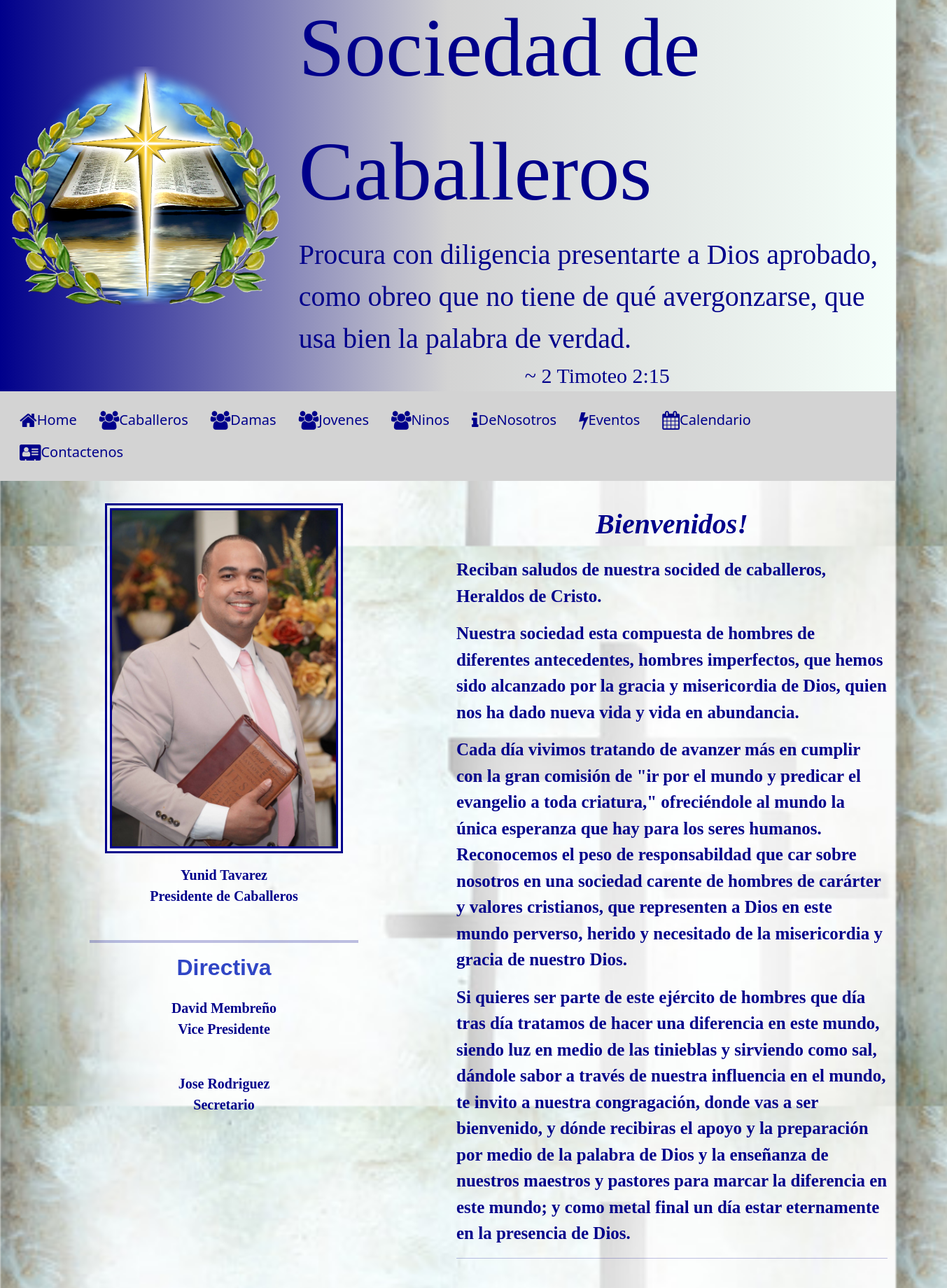
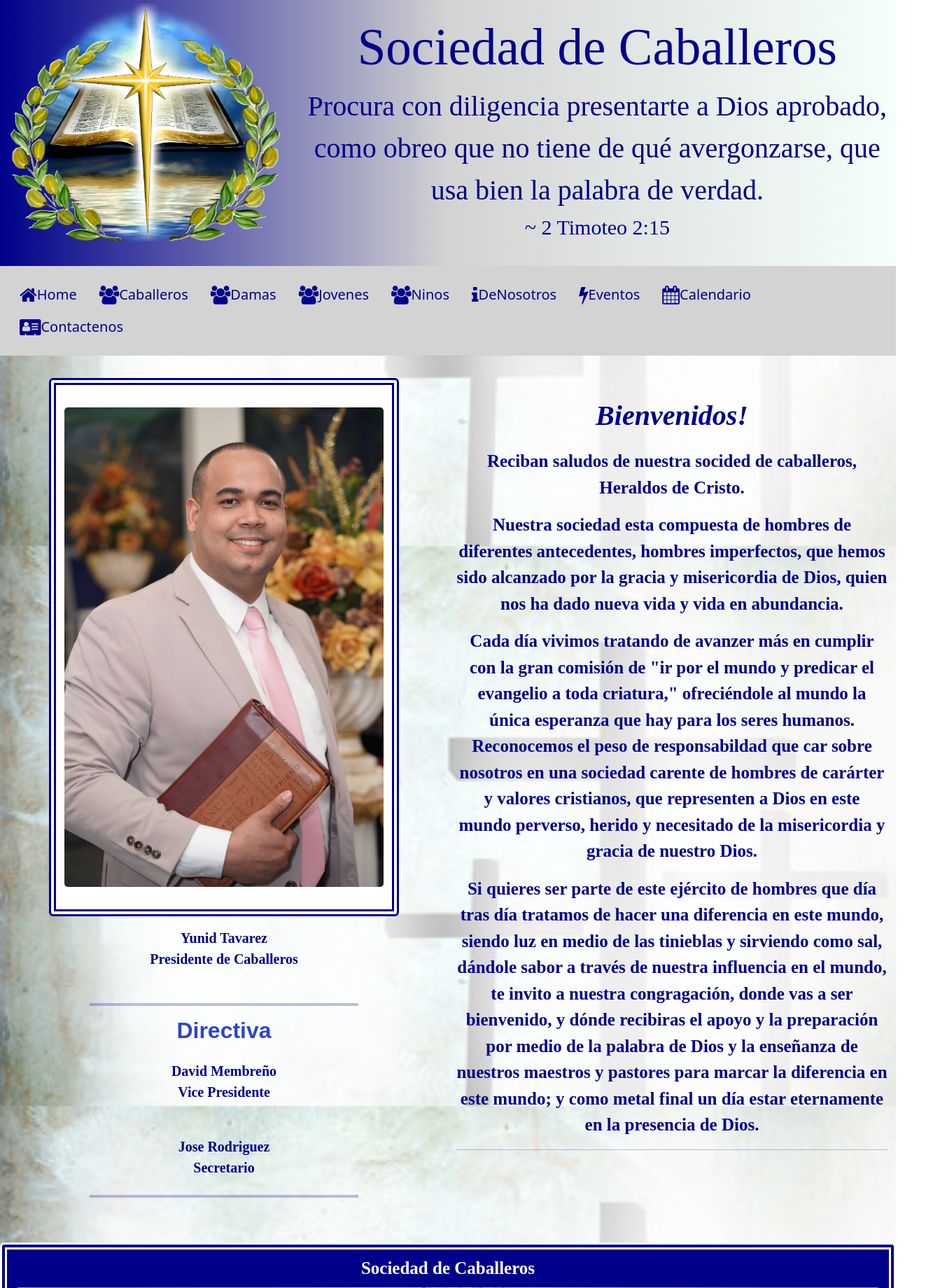
Before and after one commit to hgandia/edj-react, a React (Create React App) app: page /leader/1 in a window 1280 px wide. Shown: the part 20-1860 px from the top of the page at 70% size, 1353 px wide, since content can reach past the window. Built offline with nearby package versions, Linux system fonts and the light colour scheme.

Commit message:
React Site BootStrap Proof

```diff
--- a/src/app/pages/Events.js
+++ b/src/app/pages/Events.js
@@ -1,4 +1,4 @@
-import { Row, Col, } from 'reactstrap';
+import { Row, Col } from 'reactstrap';
 import DisplayFlyers from '../../components/DisplayFlyers';
 
 const Events = () => {
--- a/src/app/pages/LeadersPage.js
+++ b/src/app/pages/LeadersPage.js
@@ -1,4 +1,4 @@
-import { Col, Row } from 'reactstrap';
+import { Col, Row, CardImg, CardBody, CardText, Card, CardTitle } from 'reactstrap';
 import { useParams } from 'react-router-dom';
 import { NAVPAGES } from '../shared/NAVPAGES';
 
@@ -18,10 +18,20 @@ console.log('leader is: ', leader);
     if(leader.id > 0 && leader.id < 5 ) {
         console.log('leader.id is: ', leader.id);
         return (
-            <>
+        <>
             <Row className='mx-auto'>
-                <Col md='5' sm='12'style={{ flex: 1, justifyContent: 'center', textAlign:'center' }}>
-                    <img src={leader.image} alt='group leader' height='500' style={{ border: '10px darkblue double' }}/>
+                <Col md='5' sm='12' style={{ flex: 1, justifyContent: 'center', textAlign:'center' }}>
+                    <Row className='' alt='group leader' height='500'>
+                        <Card style={{ width: 500, border: '10px darkblue double', backgroundColor: 'white' }} className='mx-auto'>
+                            <CardTitle className='mx-auto mt-4'>
+                                {/* {leader.leaderTitle} */}
+                            </CardTitle>
+                            <CardImg src={leader.image} alt={leader.leaderTitle} />
+                            <CardBody>
+                                <CardText></CardText>
+                            </CardBody>
+                        </Card>
+                    </Row>
                     <Row className='mt-3' style={{ flex: 1, justifyContent: 'center', fontSize: '20px', fontFamily: 'papyrus', color: 'darkblue', fontWeight: 'bold'}}>
                         {leader.leaderName}<br />{leader.leaderTitle}
                     </Row>
@@ -35,16 +45,20 @@ console.log('leader is: ', leader);
                     <Row className='mt-5' style={{ flex: 1, justifyContent: 'center', fontSize: '20px', fontFamily: 'papyrus', color: 'darkblue', fontWeight: 'bold'}}>
                         {leader.secName}<br />{leader.secTitle}
                     </Row>
+                    <Row style={{ flex: 1, justifyContent: 'center', fontSize: '20px', fontFamily: 'papyrus', color: 'darkblue', fontWeight: 'bold'}}>
+                        <hr className='mt-4' style={{ justifyContent: 'center', border: 'solid 2px darkblue', width: '60%' }}/>
+                    </Row>
                 </Col>
-                <Col sm='12' style={{ flex: 1, fontSize: '25px', fontFamily: 'papyrus', color: 'darkblue', fontWeight: 'bold' }}>
+                <Col sm='12' style={{ flex: 1, fontSize: '25px', fontFamily: 'papyrus', color: 'darkblue', fontWeight: 'bold', textAlign:'center'}}>
                     <p style={{
                                 flex: 1,
                                 textAlign:'center',
                                 fontSize: '40px',
                                 fontFamily: 'papyrus',
                                 color: 'darkblue',
-                                fontWeight: 'bold'
-                            }}><em>Bienvenidos!</em></p>
+                                fontWeight: 'bold',
+                            }} className='mt-4'><em>Bienvenidos!</em>
+                    </p>
                     {leader.content.split('\n').map((t, key) => {
                         return <p key={key}>{t}</p>;
                     })}
@@ -52,23 +66,46 @@ console.log('leader is: ', leader);
                     {/* {leader.content2} */}
                 </Col>
             </Row>
-            <Row className='mx-auto my-5'>
-                <Col className='mt-5' style={{ textAlign: 'center' }}>
-                    <img src={leader.groupImage} alt='Group Pic' height='900' style={{ border: '10px darkblue double' }} />
-                </Col>
+            <Row className=' mx-auto my-5'>
+                <Card style={{ width: 1500, border: '10px white double', backgroundColor: 'darkblue' }} className='mx-auto'>
+                    <CardTitle className='mx-auto mt-2'
+                            style = {{
+                                 flex: 1,
+                                 fontSize: '25px',
+                                 fontFamily: 'papyrus',
+                                 color: 'white',
+                                 fontWeight: 'bold'
+                                }}>
+                                    {leader.title}
+                    </CardTitle>
+                    <CardImg src={leader.groupImage} alt={leader.title} />
+                    <CardBody>
+                        <CardText></CardText>
+                    </CardBody>
+                </Card>
             </Row>
-            </>
-        );
+        </>
+    );
     }
     else if (leader.id === 5){
         return(
             <Row className='mx-auto'>
                 <Col md='5' style={{ flex: 1, justifyContent: 'center', textAlign:'center' }}>
-                    <img src={leader.image} alt='group leader' height='500' style={{ border: '10px darkblue double' }}/>
-                    <Row className='mt-3' style={{ flex: 1, justifyContent: 'center', fontSize: '20px', fontFamily: 'papyrus', color: 'darkblue', fontWeight: 'bold'}}>
+                    <Row className='' alt='group leader' height='500'>
+                        <Card style={{ width: 800, border: '10px darkblue double', backgroundColor: 'white' }} className='mx-auto'>
+                            <CardTitle className='mx-auto mt-4'>
+                                {/* {leader.leaderTitle} */}
+                            </CardTitle>
+                            <CardImg src={leader.image} alt={leader.leaderTitle} />
+                            <CardBody>
+                                <CardText></CardText>
+                            </CardBody>
+                        </Card>
+                    </Row>
+                    <Row className='mt-4' style={{ flex: 1, justifyContent: 'center', fontSize: '25px', fontFamily: 'papyrus', color: 'darkblue', fontWeight: 'bold'}}>
                         {leader.leaderName}
                     </Row>
-                    <Row className='mt-5'>
+                    <Row className='mt-5 mb-5'>
                         <Col md='8' className='mx-auto'>
                             <h2 style={{ flex: 1,
                                         fontFamily: 'Papyrus, Times New Roman, Times, serif',
@@ -103,7 +140,7 @@ console.log('leader is: ', leader);
                         </Col>
                     </Row>
                 </Col>
-                <Col style={{ flex: 1, justifyContent: 'center', fontSize: '25px', fontFamily: 'papyrus', color: 'darkblue', fontWeight: 'bold'}}>
+                <Col style={{ flex: 1, justifyContent: 'center', fontSize: '25px', fontFamily: 'papyrus', color: 'darkblue', fontWeight: 'bold',  textAlign:'center'}}>
                     <p style={{
                                         flex: 1,
                                         textAlign:'center',
@@ -111,11 +148,13 @@ console.log('leader is: ', leader);
                                         fontFamily: 'papyrus',
                                         color: 'darkblue',
                                         fontWeight: 'bold'
-                                    }}><em>Nuestra Historia!</em>
+                                    }}><em><u>Nuestra Historia!</u></em>
                     </p>
                     {leader.content.split('\n').map((t, key) => {
                         return <p key={key}>{t}</p>;
-                    })}
+                    })
+
+                    }
                 </Col>
             </Row>
         );
@@ -123,7 +162,17 @@ console.log('leader is: ', leader);
         return (
             <Row className='mx-auto'>
                 <Col md='5'  style={{ flex: 1, justifyContent: 'center', textAlign:'center' }}>
-                    <img src={leader.image} alt='group leader' height='500' style={{ border: '10px darkblue double' }}/>
+                    <Row className='' alt='group leader' height='500'>
+                        <Card style={{ width: 500, border: '10px darkblue double', backgroundColor: 'white' }} className='mx-auto'>
+                            <CardTitle className='mx-auto mt-4'>
+                                {/* {leader.leaderTitle} */}
+                            </CardTitle>
+                            <CardImg src={leader.image} alt={leader.leaderTitle} />
+                            <CardBody>
+                                <CardText></CardText>
+                            </CardBody>
+                        </Card>
+                    </Row>
                     <Row className='mt-3' style={{ flex: 1, justifyContent: 'center', fontSize: '20px', fontFamily: 'papyrus', color: 'darkblue', fontWeight: 'bold'}}>
                         {leader.leaderName}<br />{leader.leaderTitle}
                     </Row>
--- a/src/app/shared/NAVPAGES.js
+++ b/src/app/shared/NAVPAGES.js
@@ -15,7 +15,7 @@ export const NAVPAGES = [
         title1: 'Iglesia Pentecostal',
         title2: 'Estrella de Jacob',
         subTitle: 'La mas linda del Bronx!',
-        content:'Por lo gracia de nuestro Señor Jesucristo estamos estrenando nuestra nueva página cibernética.\nPor estos medios le queremos dar la mas cordial bienvenida, donde esperamos que puedan conocer más a nuestra iglesia, la Estrella de Jacob, La más linda del Bronx.\nLe invitamos para que explore nuestras sociedades, nuestro historial, eventos anuales, y calendario.\nPodrá también contactarnos, si así lo desea y dejarnos su oraciones, peticiones y comentarios.\nEsperamos que esta pagina sea de gran bendición a todos ustedes.  Por cierto, mas detalles y funciones serán agregadas a la página mientras avanzamos en esta aventura cibernética.\nNuestro Señor Jesucristo nos ha encomendado de “id por todo el mundo y predicad el evangelio a toda criatura.”  De esta manera creemos que nuestro alcance será más efectivo, alcanzando mas personas de diferentes indoles de la vida en este mundo.\nDios les bendiga y nos veremos pronto.\nSu Pastor,\nRev. Aurelio Rexach, Phd',
+        content:'Por lo gracia de nuestro Señor Jesucristo estamos estrenando nuestra nueva página cibernética.\nPor estos medios le queremos dar la mas cordial bienvenida, donde esperamos que puedan conocer más a nuestra iglesia, la Estrella de Jacob, La más linda del Bronx.\nLe invitamos para que explore nuestras sociedades, nuestro historial, eventos anuales, y calendario.\nPodrá también contactarnos, si así lo desea y dejarnos su oraciones, peticiones y comentarios.\nEsperamos que esta pagina sea de gran bendición a todos ustedes.  Por cierto, mas detalles y funciones serán agregadas a la página mientras avanzamos en esta aventura cibernética.\nNuestro Señor Jesucristo nos ha encomendado de “id por todo el mundo y predicad el evangelio a toda criatura.”  De esta manera creemos que nuestro alcance será más efectivo, alcanzando mas personas de diferentes indoles de la vida en este mundo.\nDios les bendiga y nos veremos pronto.\nSu Pastor,\nRev. Dr. Aurelio Rexach',
         image: pastorsPic,
         path:'./home',
         icon: 'fa-home',
--- a/src/components/DisplayFlyers.js
+++ b/src/components/DisplayFlyers.js
@@ -5,11 +5,11 @@ import { Row, Col } from 'reactstrap';
 const DisplayFlyers = () => {
 
   return(
-        <Row className='mx-auto' width='200' height='200'>
+        <Row width='200' height='200'>
            {FLYERS.map((item, idx) => {
                 console.log('idx: ', idx);
                 return(
-                    <Col md='4' sm='6' className='my-4' >
+                    <Col md='4' sm='6' className='my-4'>
                         <AnimatedFlyerCard item={item} />
                     </Col>
                 );
--- a/src/components/Header.js
+++ b/src/components/Header.js
@@ -22,18 +22,24 @@ const Header = (props) => {
 
     return(
             <Row className='jumbotron mx-auto' style={{ flex: 1, alignItems:'center'}}>
-                <Col sm='12' md='4' className='text-center'>
+                <Col sm='12' lg='4' className='text-center'>
                     <img src={churchLogo} alt='church logo' height='400' width='400' />
                 </Col>
-                <Col md='8' style={{fontWeight: '', fontFamily: 'papyrus', justifyContent: 'center'}}>
-                    <Row style={{ flex: 1, justifyContent: 'center', fontSize: '118px', }}>
-                        {leader.title}{leader.title1}<br />{leader.title2}
+                <Col sm='12' lg='8' style={{  flex: 1, fontFamily: 'papyrus', justifyContent: 'center' }}>
+                    <Row lg='8' style={{ flex: 1, justifyContent: 'center', fontSize: '73px', textAlign: 'center' }}>
+                        {leader.title}
                     </Row>
-                    <Row style={{ flex: 1, justifyContent: 'center', fontSize: '40px'}}>
-                        {leader.subTitle}
+                    <Row lg='8' style={{ flex: 1, justifyContent: 'center', fontSize: '78px', textAlign: 'center' }}>
+                        {leader.title1}
                     </Row>
-                    <Row style={{ flex: 1, justifyContent: 'center', fontSize: '30px' }}>
-                        {leader.verse}
+                    <Row lg='8' style={{ flex: 1, justifyContent: 'center', fontSize: '78px', textAlign: 'center' }}>
+                        {leader.title2}
+                    </Row>
+                    <Row lg='8' style={{ flex: 1, justifyContent: 'center', fontSize: '40px', textAlign: 'center' }}>
+                            {leader.subTitle}
+                    </Row>
+                    <Row lg='8' style={{ flex: 1, justifyContent: 'center', fontSize: '30px', textAlign: 'center' }}>
+                            {leader.verse}
                     </Row>
                 </Col>
             </Row>
```
Also changed, not shown: src/app/pages/ContactUs.js (+4 -4 lines), src/components/AnimatedFlyerCard.js (+5 -5 lines).
